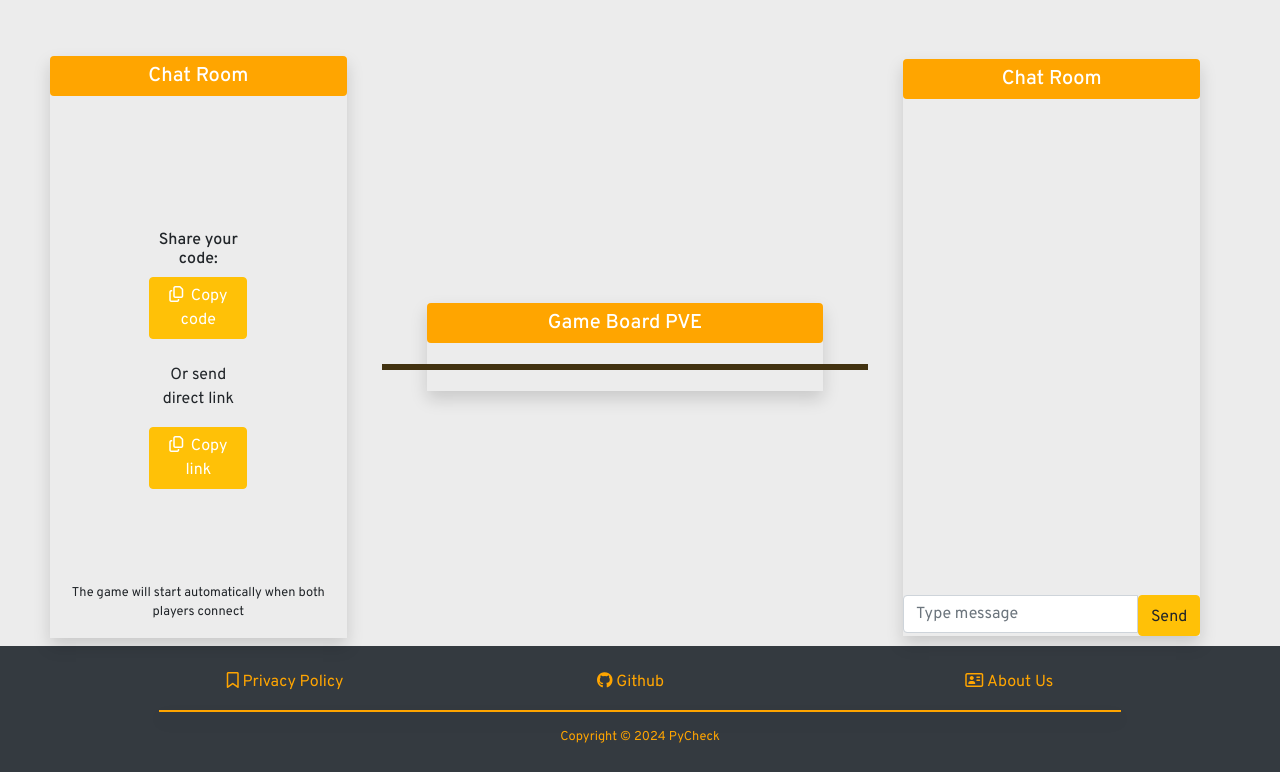
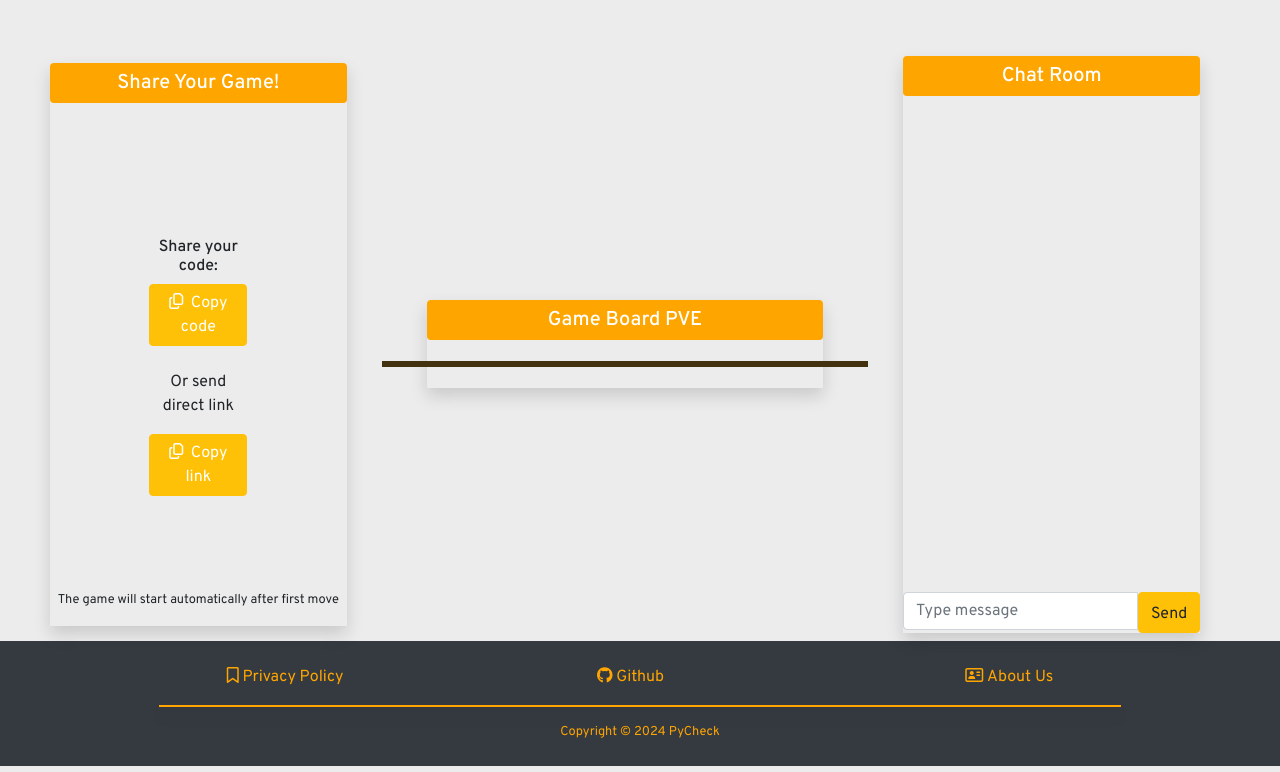
Before and after one commit to mkrol1997/PyCheck, a Flask app: template checkers_app/checkers/templates/room_pve.html in a window 1280 px wide. Shown: the part 76-848 px from the top of the page. Run offline with Flask 3, Linux system fonts and the light colour scheme; the template is opened without the code that fills it, so the values that code supplies are empty; parts of the project's set-up code (start-up, migrations or seed data) failed here and were passed over; some libraries are stand-ins or nearby versions.

Commit message:
Fixed div heading

```diff
--- a/checkers_app/checkers/templates/room.html
+++ b/checkers_app/checkers/templates/room.html
@@ -6,7 +6,7 @@
         <div class="mt-md-5 col-lg-4 col-md-8 d-flex justify-content-center">
             <div class="h-100 w-75 shadow">
                 <div class="w-100 d-flex justify-content-center align-items-center text-center room-heading">
-                    <h5 class="text-white pt-2">Chat Room</h5>
+                    <h5 class="text-white pt-2">Share Your Game!</h5>
                 </div>
 
                 <div class="d-flex justify-content-around align-items-center text-grey mb-2">
--- a/checkers_app/checkers/templates/room_pve.html
+++ b/checkers_app/checkers/templates/room_pve.html
@@ -6,7 +6,7 @@
         <div class="mt-md-5 col-lg-4 col-md-8 d-flex justify-content-center">
             <div class="h-100 w-75 shadow">
                 <div class="w-100 d-flex justify-content-center align-items-center text-center room-heading">
-                    <h5 class="text-white pt-2">Chat Room</h5>
+                    <h5 class="text-white pt-2">Share Your Game!</h5>
                 </div>
 
                 <div class="d-flex justify-content-around align-items-center text-grey mb-2">
@@ -39,7 +39,7 @@
                 <div class="d-flex justify-content-center w-100 ">
                     <div class="d-flex flex-row justify-content-center align-items-end  h-100 w-100">
                         <p class="d-flex align-items-end text-center">
-                            <small>The game will start automatically when both players connect</small></p>
+                            <small>The game will start automatically after first move</small></p>
                     </div>
                 </div>
             </div>
```
